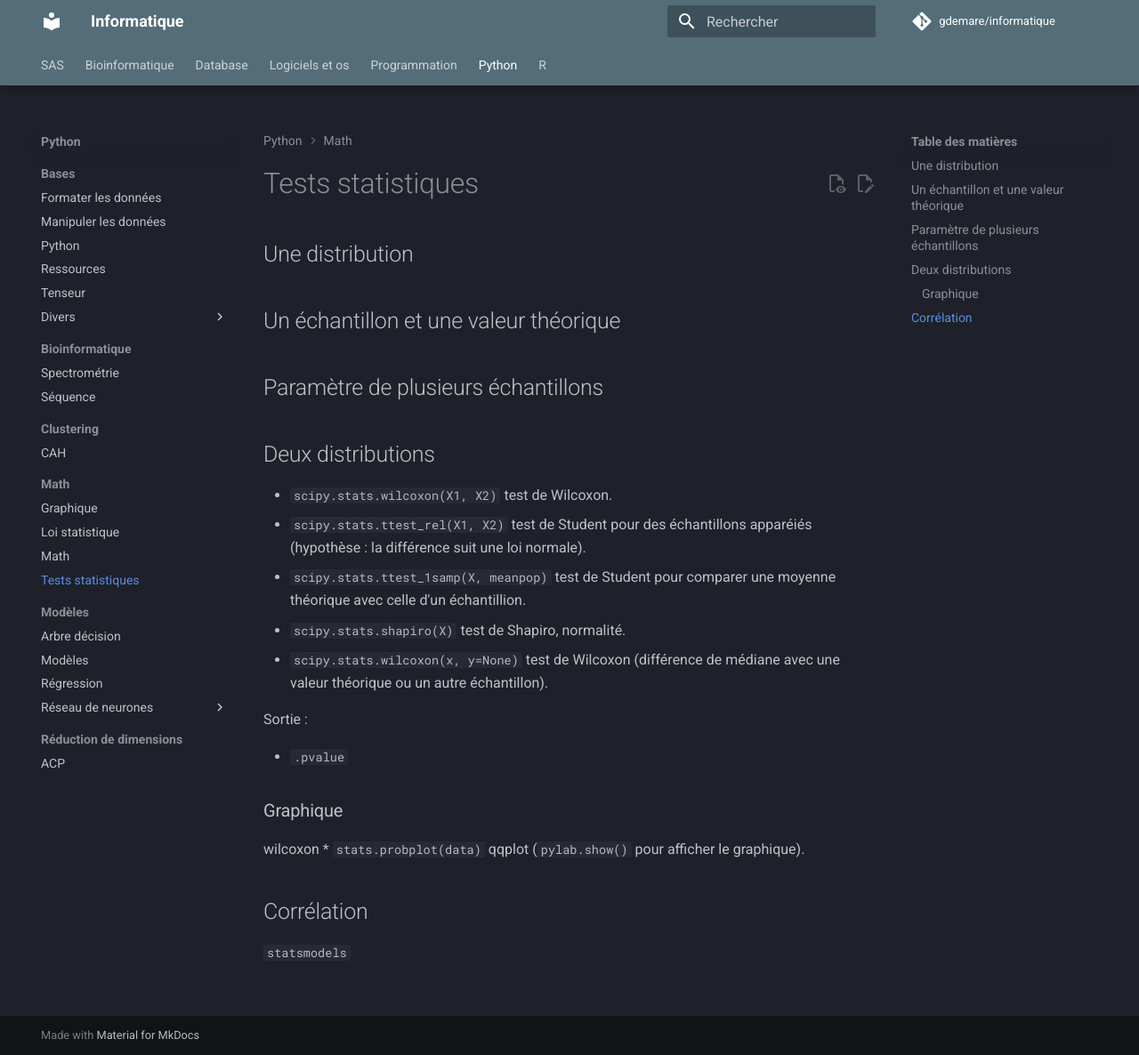
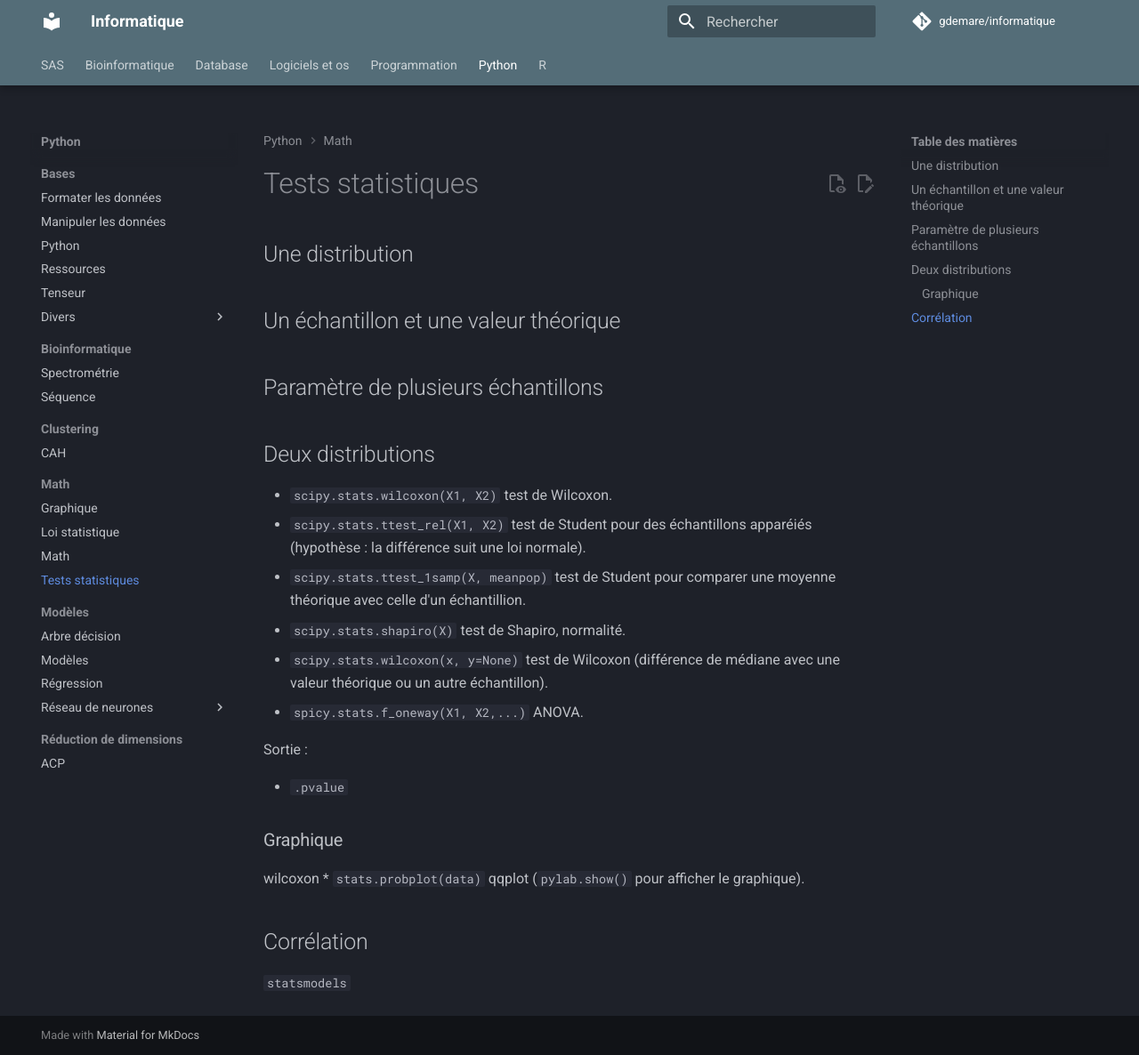
Before and after one commit to gdemare/Informatique, an MkDocs documentation site: the page built from docs/python/math/tests statistiques.md, in a window 1280 px wide and 1186 px high. Shown: the whole window at 89% size. Built offline with MkDocs 1.6.1 and Material for MkDocs 9.7.7, drawn with Linux system fonts in a browser that asks for light colours; comment, search, counter and statistics services are not loaded.

Commit message:
Update tests statistiques.md

```diff
--- a/docs/python/math/tests statistiques.md
+++ b/docs/python/math/tests statistiques.md
@@ -11,6 +11,7 @@
 * `scipy.stats.ttest_1samp(X, meanpop)` test de Student pour comparer une moyenne théorique avec celle d'un échantillion.
 * `scipy.stats.shapiro(X)` test de Shapiro, normalité.
 * `scipy.stats.wilcoxon(x, y=None)` test de Wilcoxon (différence de médiane avec une valeur théorique ou un autre échantillon).
+* `spicy.stats.f_oneway(X1, X2,...)` ANOVA.
 
 Sortie :
 
```
